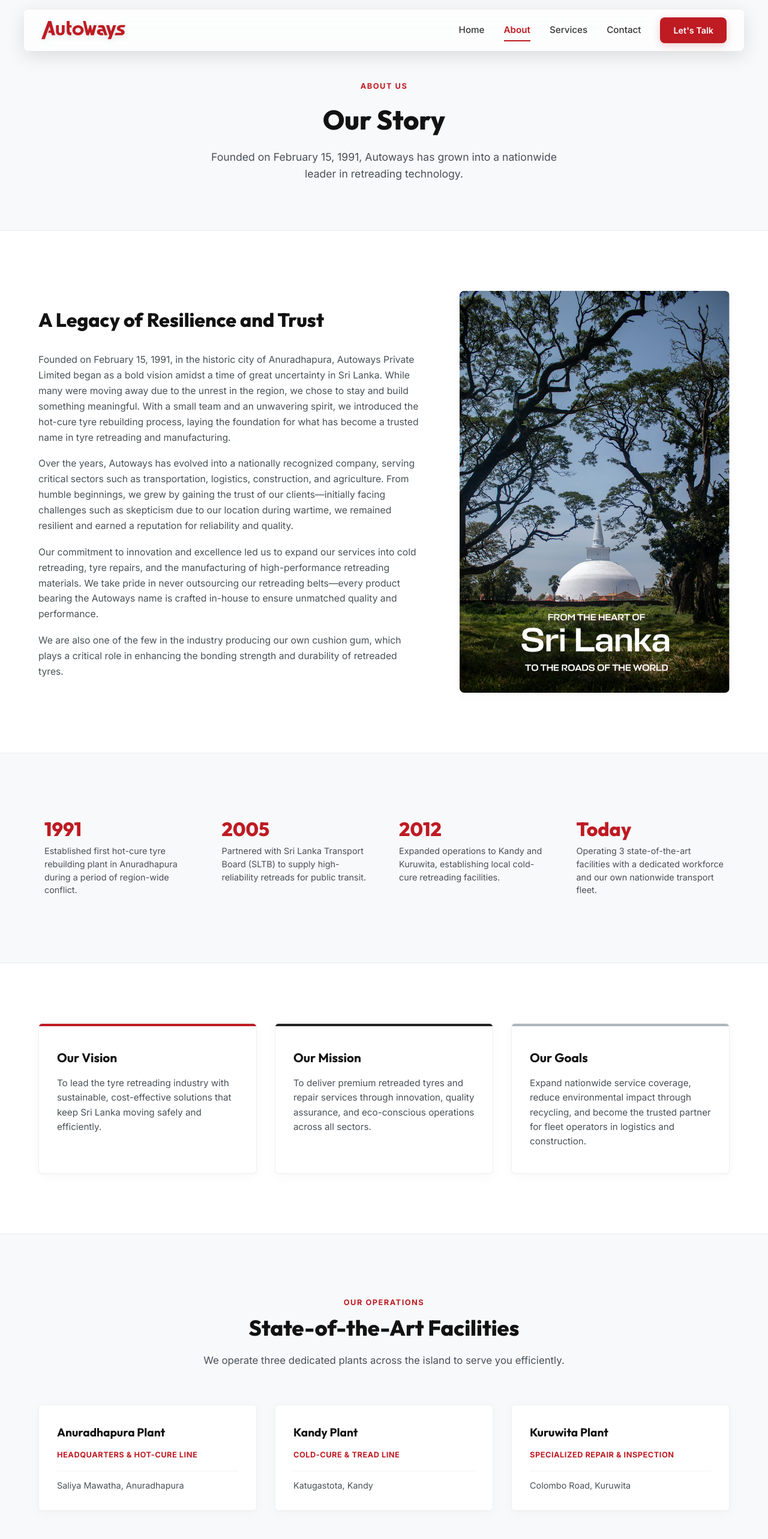
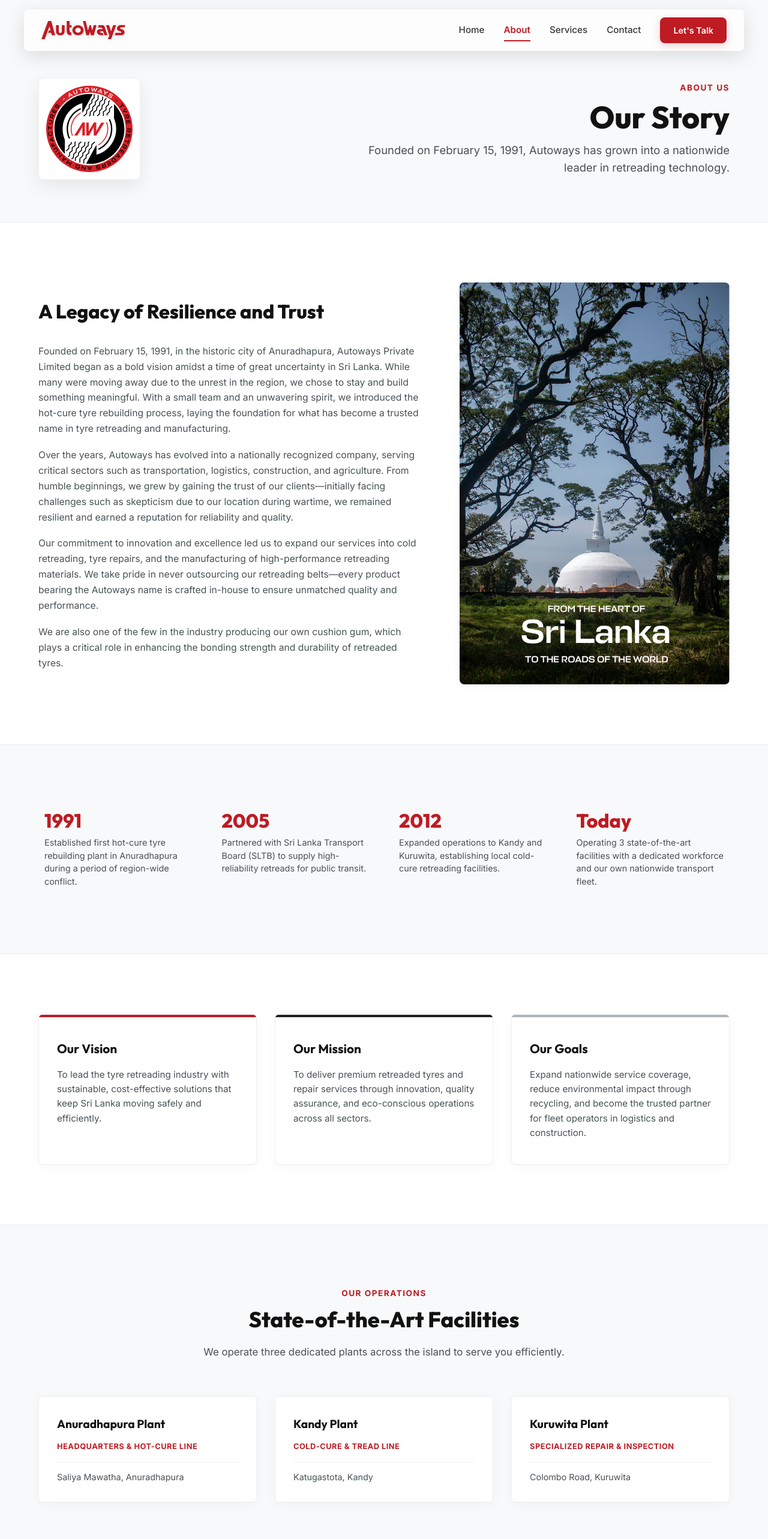
Before and after one commit to bees-arc/auto-ways, a Next.js app: page /about in a window 1280 px wide. Shown: the top 2566 px of the page at 60% size. Built offline with nearby package versions, Linux system fonts and the light colour scheme.

Commit message:
feat: add home and about pages with associated CSS modules and global styles

```diff
--- a/app/about/page.module.css
+++ b/app/about/page.module.css
@@ -6,12 +6,55 @@
 .pageHeader {
   background-color: var(--bg-secondary);
   border-bottom: 1px solid var(--navbar-border);
-  padding: 130px 0 80px 0;
-  text-align: center;
+  padding: 130px 0 70px 0;
+}
+
+.pageHeaderLayout {
+  display: flex;
+  justify-content: space-between;
+  align-items: center;
+  gap: 48px;
+}
+
+.pageHeaderLogoCol {
+  flex-shrink: 0;
+}
+
+.pageHeaderLogoWrapper {
+  width: 170px;
+  height: 170px;
+  border-radius: 8px;
+  background: #ffffff;
+  padding: 12px;
+  box-shadow: 0 10px 30px rgba(0, 0, 0, 0.08);
+  border: 1px solid rgba(0, 0, 0, 0.06);
+  display: flex;
+  align-items: center;
+  justify-content: center;
+  transition: var(--transition-smooth);
+}
+
+.pageHeaderLogoWrapper:hover {
+  transform: translateY(-3px) scale(1.02);
+  box-shadow: 0 16px 36px rgba(190, 27, 35, 0.15);
+}
+
+.pageHeaderLogo {
+  width: 100%;
+  height: 100%;
+  object-fit: contain;
+}
+
+.pageHeaderContentCol {
+  display: flex;
+  flex-direction: column;
+  align-items: flex-end;
+  text-align: right;
+  max-width: 680px;
 }
 
 .pageBadge {
-  font-size: 0.8rem;
+  font-size: 0.85rem;
   font-weight: 700;
   text-transform: uppercase;
   color: var(--accent);
@@ -21,18 +64,42 @@
 }
 
 .pageTitle {
-  font-size: 2.8rem;
+  font-size: 3.2rem;
   font-weight: 800;
   color: var(--text-primary);
-  font-family: var(--font-title), sans-serif;
+  font-family: 'Stapel', 'Staple', var(--font-title), sans-serif;
   margin-bottom: 12px;
+  line-height: 1.1;
 }
 
 .pageSub {
-  font-size: 1.1rem;
+  font-size: 1.15rem;
+  line-height: 1.6;
   color: var(--text-secondary);
-  max-width: 600px;
-  margin: 0 auto;
+  max-width: 620px;
+  margin: 0;
+}
+
+@media (max-width: 768px) {
+  .pageHeader {
+    padding: 100px 0 50px 0;
+  }
+
+  .pageHeaderLayout {
+    flex-direction: column-reverse;
+    align-items: flex-start;
+    gap: 24px;
+  }
+
+  .pageHeaderContentCol {
+    align-items: flex-start;
+    text-align: left;
+  }
+
+  .pageHeaderLogoWrapper {
+    width: 120px;
+    height: 120px;
+  }
 }
 
 
--- a/app/about/page.tsx
+++ b/app/about/page.tsx
@@ -51,9 +51,28 @@ export default function About() {
       {/* Page Header */}
       <section className={styles.pageHeader}>
         <div className="container">
-          <span className={styles.pageBadge}>About Us</span>
-          <h1 className={styles.pageTitle}>Our Story</h1>
-          <p className={styles.pageSub}>Founded on February 15, 1991, Autoways has grown into a nationwide leader in retreading technology.</p>
+          <div className={styles.pageHeaderLayout}>
+            {/* Left side: Favicon Emblem Logo */}
+            <div className={styles.pageHeaderLogoCol}>
+              <div className={styles.pageHeaderLogoWrapper}>
+                <Image
+                  src="/favicon.svg"
+                  alt="Autoways Logo Emblem"
+                  width={160}
+                  height={160}
+                  priority
+                  className={styles.pageHeaderLogo}
+                />
+              </div>
+            </div>
+
+            {/* Right side: Right-aligned Content */}
+            <div className={styles.pageHeaderContentCol}>
+              <span className={styles.pageBadge}>About Us</span>
+              <h1 className={styles.pageTitle}>Our Story</h1>
+              <p className={styles.pageSub}>Founded on February 15, 1991, Autoways has grown into a nationwide leader in retreading technology.</p>
+            </div>
+          </div>
         </div>
       </section>
 
--- a/app/globals.css
+++ b/app/globals.css
@@ -1,3 +1,27 @@
+@font-face {
+  font-family: 'Stapel Medium';
+  src: local('Stapel Medium'), local('Stapel-Medium'), local('Stapel-Med'), local('StapelMedium'),
+       url('/fonts/Stapel-Medium.woff2') format('woff2'),
+       url('/fonts/Stapel-Medium.woff') format('woff'),
+       url('/fonts/Stapel-Medium.ttf') format('truetype'),
+       url('/fonts/Stapel-Medium.otf') format('opentype'),
+       local('Stapel'), local('Staple Medium'), local('Staple');
+  font-weight: 400 600;
+  font-style: normal;
+  font-display: swap;
+}
+
+@font-face {
+  font-family: 'Stapel';
+  src: local('Stapel Medium'), local('Stapel-Medium'), local('Stapel-Med'), local('StapelMedium'),
+       url('/fonts/Stapel-Medium.woff2') format('woff2'),
+       url('/fonts/Stapel-Medium.ttf') format('truetype'),
+       local('Stapel'), local('Staple Medium'), local('Staple');
+  font-weight: 500;
+  font-style: normal;
+  font-display: swap;
+}
+
 @font-face {
   font-family: 'Stapel';
   src: local('Stapel Bold'), local('Stapel-Bold'), local('Stapel Black'), local('Stapel-Black'), local('Stapel Heavy'), local('Stapel-Heavy'), local('Stapel ExtraBold'), local('Stapel-ExtraBold'), local('Stapel'), local('Staple Bold'), local('Staple-Bold'), local('Staple');
@@ -8,8 +32,8 @@
 
 @font-face {
   font-family: 'Staple';
-  src: local('Staple Bold'), local('Staple-Bold'), local('Staple Black'), local('Staple-Black'), local('Staple Heavy'), local('Staple'), local('Stapel Bold'), local('Stapel-Bold'), local('Stapel');
-  font-weight: 600 900;
+  src: local('Stapel Medium'), local('Staple Medium'), local('Staple-Medium'), local('Stapel Bold'), local('Staple Bold'), local('Stapel'), local('Staple');
+  font-weight: 400 900;
   font-style: normal;
   font-display: swap;
 }
--- a/app/page.tsx
+++ b/app/page.tsx
@@ -156,7 +156,9 @@ export default function Home() {
         <div className={styles.heroLayout}>
           {/* Hero Main Copy */}
           <div className={styles.heroTextContainer}>
-            <h1 className={styles.heroTitle}>Retreading Tyres,<br />Restoring the Future</h1>
+            <h1 className={styles.heroTitle}>
+              Retreading Tyres,<br />Restoring the Future
+            </h1>
             <p className={styles.heroSub}>
               Delivering eco-friendly, cost-effective tyre retreading and tread manufacturing solutions for the transport, agriculture, and construction sectors since 1991.
             </p>
```
Also changed, not shown: app/page.module.css (+6 -6 lines).
